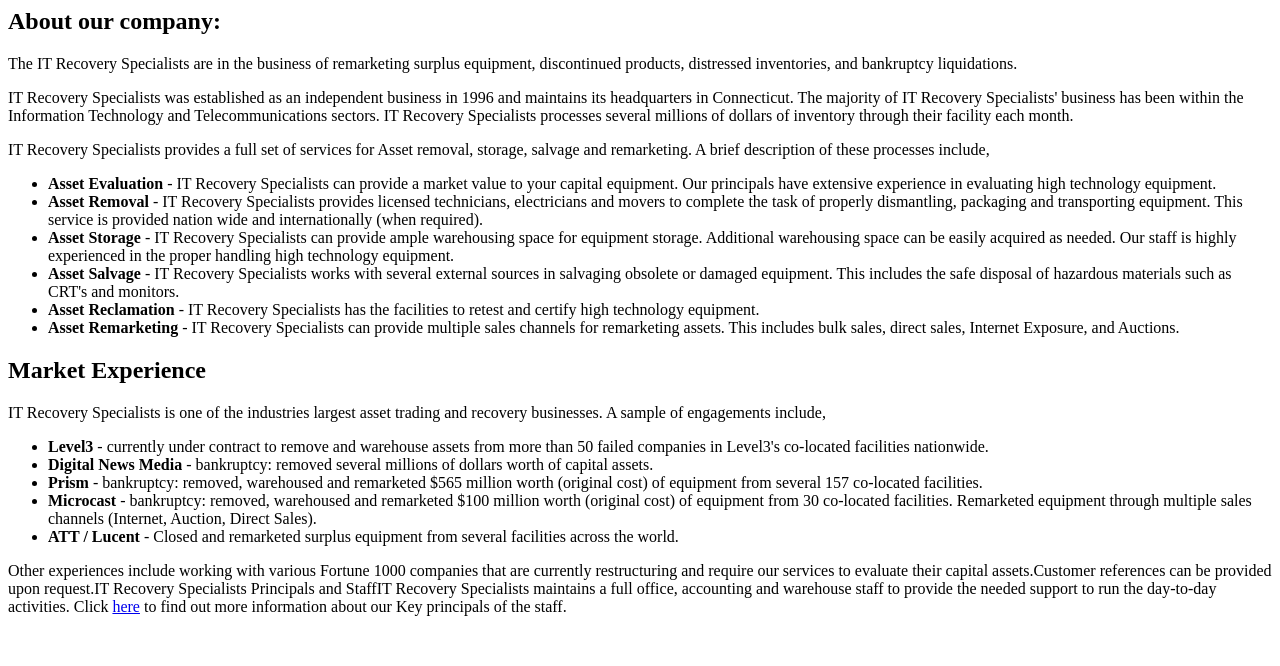
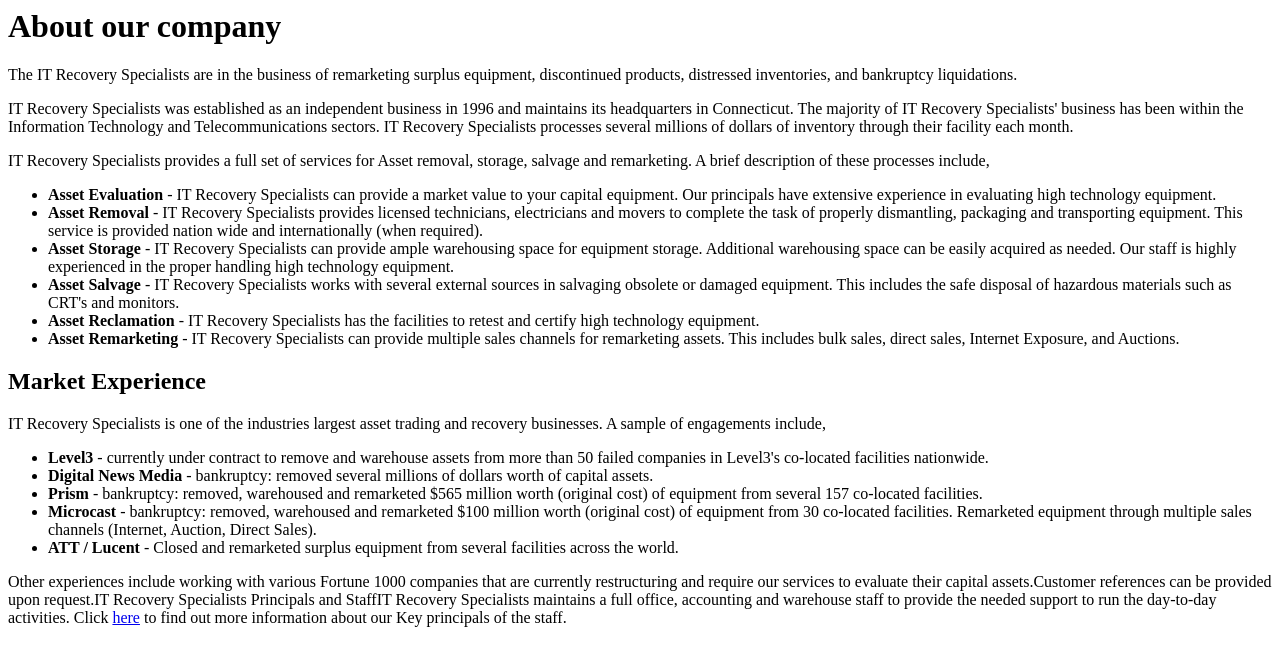
Before and after one commit to aroolaart/itrecoveryspecialists, a PHP site: page /views/about.html in a window 1280 px wide. Shown: the top 666 px of the page. Run offline with PHP 8.4, Linux system fonts and the light colour scheme.

Commit message:
updated pages and headings

```diff
--- a/app/index.html
+++ b/app/index.html
@@ -109,7 +109,7 @@
 <div class="container-fluid main">
     <div class="row">
         <div class="left-rail col-md-2 hidden-xs hidden-sm">
-            <h2><span class="label label-primary">Press:</span></h2>
+            <h2>Press Articles:</h2>
             <small>(Click to open articles)</small>
                 <a href="http://archive.fortune.com/magazines/fortune/fortune_archive/2002/02/04/317491/index.htm" target="_blank"><img src="images/press/fortune_mag.jpg" alt="Forture magazine article"/></a>
                 <a href="press.php?story=ciomag"><img src="images/press/cio_mag.jpg" /></a>
@@ -119,7 +119,7 @@
             AACONTENTAA
         </div>
         <div class="right-rail col-md-2 hidden-xs hidden-sm">
-            <h2><span class="label label-primary">Go To:</span></h2>
+            <h2>Go To:</h2>
             <ul class="nav nav-pills nav-stacked">
                 <li role="presentation"><a href="index.php"><span class="glyphicon glyphicon-chevron-right"></span> Home</a></li>
                 <li role="presentation"><a href="inventory.php"><span class="glyphicon glyphicon-chevron-right"></span> Inventory</a></li>
@@ -153,7 +153,7 @@
     <div class="info">
         107 Research Drive<br/>
         Milford CT 06460<br/>
-        Tel: 203-874-1800 (click phone to call)<br/>
+        Tel: 203-874-1800 <span class="visible-xs">(click phone to call)</span><br/>
         Fax: 203-874-1804
     </div>
 </footer>
--- a/app/styles/_default.scss
+++ b/app/styles/_default.scss
@@ -2,11 +2,13 @@
 /* colors */
 
 $primary-color: #4A7AA2;
+$footer-info-color: #A2D8EF;
 $row-dark-color: #B7C8D8;
+$heading-color: $primary-color;
 
 h1, h2, h3, h4, h5 {
-  color: darken($primary-color, 0%);
-  font-family: 'Pontano Sans', sans-serif;
+  color: $primary-color;
+  font-family: 'Pontano Sans', Arial, sans-serif;
 }
 h2, .h2 {
   font-size: 20px;
--- a/app/styles/_mobile.scss
+++ b/app/styles/_mobile.scss
@@ -52,7 +52,7 @@ body {
     }
 
     .navbar-collapse {
-      font-size: 14px;
+      font-size: 16px;
       color: white;
     }
     .no-results {
--- a/app/styles/main.scss
+++ b/app/styles/main.scss
@@ -169,7 +169,7 @@ footer {
   color: #ffffff;
   background-color:rgba(0, 0, 0, 0.7);
   .info {
-    color: $primary-color;
+    color: $footer-info-color;
     margin-top: 44px;
     display: none;
   }
--- a/app/views/about.html
+++ b/app/views/about.html
@@ -1,24 +1,28 @@
-<h2>About our company:</h2>
+<div class="row">
+   <div class="col-xs-12">
+      <h1>About our company</h1>
       <p>The IT Recovery Specialists are in the business of remarketing surplus equipment, discontinued products, distressed inventories, and bankruptcy liquidations.</p>
       <p>IT Recovery Specialists was established as an independent business in 1996 and maintains its headquarters in Connecticut.  The majority of IT Recovery Specialists' business has been within the Information Technology and Telecommunications sectors.  IT Recovery Specialists processes several millions of dollars of inventory through their facility each month. </p>
       <p>IT Recovery Specialists provides a full set of services for Asset removal, storage, salvage and remarketing.  A brief description of these processes include,</p>
       <p>
       </p>
       <ul>
-   <li><span style="font-weight:bold;">Asset Evaluation</span> - IT Recovery Specialists can provide a market value to your capital equipment. Our principals have extensive experience in evaluating high technology equipment.</li>
-   <li><span style="font-weight:bold;">Asset Removal</span> - IT Recovery Specialists provides licensed technicians, electricians and movers to complete the task of properly dismantling, packaging and transporting equipment. This service is provided nation wide and internationally (when required).</li>
-   <li><span style="font-weight:bold;">Asset Storage</span> - IT Recovery Specialists can provide ample warehousing space for equipment storage. Additional warehousing space can be easily acquired as needed. Our staff is highly experienced in the proper handling high technology equipment.</li>
-   <li><span style="font-weight:bold;">Asset Salvage</span> - IT Recovery Specialists works with several external sources in salvaging obsolete or damaged equipment. This includes the safe disposal of hazardous materials such as CRT's and monitors.</li>
-   <li><span style="font-weight:bold;">Asset Reclamation</span> - IT Recovery Specialists has the facilities to retest and certify high technology equipment.</li>
-   <li><span style="font-weight:bold;">Asset Remarketing</span> - IT Recovery Specialists can provide multiple sales channels for remarketing assets. This includes bulk sales, direct sales, Internet Exposure, and Auctions. </li>
+         <li><strong>Asset Evaluation</strong> - IT Recovery Specialists can provide a market value to your capital equipment. Our principals have extensive experience in evaluating high technology equipment.</li>
+         <li><strong>Asset Removal</strong> - IT Recovery Specialists provides licensed technicians, electricians and movers to complete the task of properly dismantling, packaging and transporting equipment. This service is provided nation wide and internationally (when required).</li>
+         <li><strong>Asset Storage</strong> - IT Recovery Specialists can provide ample warehousing space for equipment storage. Additional warehousing space can be easily acquired as needed. Our staff is highly experienced in the proper handling high technology equipment.</li>
+         <li><strong>Asset Salvage</strong> - IT Recovery Specialists works with several external sources in salvaging obsolete or damaged equipment. This includes the safe disposal of hazardous materials such as CRT's and monitors.</li>
+         <li><strong>Asset Reclamation</strong> - IT Recovery Specialists has the facilities to retest and certify high technology equipment.</li>
+         <li><strong>Asset Remarketing</strong> - IT Recovery Specialists can provide multiple sales channels for remarketing assets. This includes bulk sales, direct sales, Internet Exposure, and Auctions. </li>
       </ul>
       <h2>Market Experience</h2>
       <p>IT Recovery Specialists is one of the industries largest asset trading and recovery businesses. A sample of engagements include,</p>
       <ul>
-   <li><span style="font-weight:bold;">Level3</span> - currently under contract to remove and warehouse assets from more than 50 failed companies in Level3's co-located facilities nationwide.</li>
-   <li><span style="font-weight:bold;">Digital News Media</span> - bankruptcy: removed several millions of dollars worth of capital assets.</li>
-   <li><span style="font-weight:bold;">Prism</span> - bankruptcy: removed, warehoused and remarketed $565 million worth (original cost) of equipment from several 157 co-located facilities.</li>
-   <li><span style="font-weight:bold;">Microcast</span> - bankruptcy: removed, warehoused and remarketed $100 million worth (original cost) of equipment from 30 co-located facilities. Remarketed equipment through multiple sales channels (Internet, Auction, Direct Sales).</li>
-   <li><span style="font-weight:bold;">ATT / Lucent</span> - Closed and remarketed surplus equipment from several facilities across the world.</li>
+         <li><strong>Level3</strong> - currently under contract to remove and warehouse assets from more than 50 failed companies in Level3's co-located facilities nationwide.</li>
+         <li><strong>Digital News Media</strong> - bankruptcy: removed several millions of dollars worth of capital assets.</li>
+         <li><strong>Prism</strong> - bankruptcy: removed, warehoused and remarketed $565 million worth (original cost) of equipment from several 157 co-located facilities.</li>
+         <li><strong>Microcast</strong> - bankruptcy: removed, warehoused and remarketed $100 million worth (original cost) of equipment from 30 co-located facilities. Remarketed equipment through multiple sales channels (Internet, Auction, Direct Sales).</li>
+         <li><strong>ATT / Lucent</strong> - Closed and remarketed surplus equipment from several facilities across the world.</li>
       </ul>
-<p>Other experiences include working with various Fortune 1000 companies that are currently restructuring and require our services to evaluate their capital assets.Customer references can be provided upon request.IT Recovery Specialists Principals and StaffIT Recovery Specialists maintains a full office, accounting and warehouse staff to provide the needed support to run the day-to-day activities. Click <a href="#/mgmt">here</a> to find out more information about our Key principals of the staff.</p>
+      <p>Other experiences include working with various Fortune 1000 companies that are currently restructuring and require our services to evaluate their capital assets.Customer references can be provided upon request.IT Recovery Specialists Principals and StaffIT Recovery Specialists maintains a full office, accounting and warehouse staff to provide the needed support to run the day-to-day activities. Click <a href="mgmt.php">here</a> to find out more information about our Key principals of the staff.</p>
+   </div>
+</div>
--- a/app/views/ciomag.html
+++ b/app/views/ciomag.html
@@ -38,7 +38,7 @@
 
 		<p>"We'll always look at this market as an option from here on in," Haser says.</p>
 
-<table width="500">
+		<table width="60%">
 		<tbody><tr>
 			<td valign="top"><h3>The Brokers</h3>
 		<h3>CRAZY JOHN. HIS PRICES ARE INSANE!!!</h3>
--- a/app/views/contact.html
+++ b/app/views/contact.html
@@ -1,3 +1,5 @@
+<div class="row">
+  <div class="col-xs-12">
   <h1>Contact IT Recovery Specialists</h1>
     <h2>Company Address:</h2>
     <div class="panel panel-default">
@@ -11,6 +13,9 @@
       </div>
   <hr>
   <h2>Contact Form</h2>
+  </div>
+</div>
+
 <div class="row">
 
 <div class="col-xs-12">
--- a/app/views/inventory.html
+++ b/app/views/inventory.html
@@ -1,5 +1,5 @@
 <div ng-controller="InventoryCtrl">
-  <h2>Search our inventory database</h2>
+  <h1>Search our inventory</h1>
   <p class="lead">Please note that this is not a complete list of products we have in our inventory.  Please <a href="contact.php">contact us <span class="glyphicon glyphicon-earphone"></span></a> if you need help finding something you are looking for.</p>
   <p>Type in the search field to narrow your search.</p>
   <div class="filters row">
--- a/app/views/press.html
+++ b/app/views/press.html
@@ -1,6 +1,6 @@
 <div class="row">
    <div class="col-xs-12">
-      <h1>Press articles about IT Recovery Specialists and John Lynch <span class="small">(CEO)</span></h1>
+      <h2>Press articles about IT Recovery Specialists and John Lynch <span class="small">(CEO)</span></h2>
       <ul>
          <li>
             <a href="http://archive.fortune.com/magazines/fortune/fortune_archive/2002/02/04/317491/index.htm" target="_blank">Fortune Magazine Features Article on Asset Recovery -
--- a/app/views/services.html
+++ b/app/views/services.html
@@ -21,7 +21,7 @@
 		best effort to find the equipment you need and accomodate your needs.
 		</p>
 		<h3>Asset Evaluation: </h3>
-		<p>IT Recovery Specialists can provide a market value for capital equipment. IT Recovery Specialists professionals have extensive experience in evaluating high technology equipment.</p>
+		<p>IT Recovery Specialists can provide a market value for capital equipment. IT Recovery Specialists professionals have extensive experience in evaluating high technology equipment. We <strong>test all the equipment</strong> in our IT Recovery Specialists Testing lab to verify the condition of received equipment.</p>
 		<h3>Asset Removal: </h3>
 		<p>IT Recovery Specialists provides licensed technicians, electricians and movers to complete the task of properly dismantling, packaging and transporting equipment. This service is provided nationwide and internationally (when required).</p>
 		<h3>Asset Storage: </h3>
--- a/app/views/thanks.html
+++ b/app/views/thanks.html
@@ -1,4 +1,5 @@
 <div id='thanks' class="row">
+	  <div class="col-xs-12">
 		<h1>Thank you !</h1>
 	  <div class="col-xs-4">
 	  	<img src='images/contact.jpg' class="img-rounded"/>
@@ -7,3 +8,4 @@
 	    <h2>Your comments have been received, someone will be getting back to you soon!</h2>
 	  </div>
 	</div>
+</div>
--- a/app/views/wsj.html
+++ b/app/views/wsj.html
@@ -1,4 +1,5 @@
-
+<div class="row">
+  <div class="col-xs-12">
 	<h2>Wall Street Journal</h2>
 	<h3>Watching the Web: Surfing the Internet to unearth family history - August 30, 2001 Thursday</h3>
 	<h3>"Flash the Cash"</h3>
@@ -18,3 +19,5 @@ head at the infrastructure many of the failed companies built. Meanwhile, he tak
 	the fact that he runs his firm with just five full-time employees. "I'm not afraid to get on
 	the forklift and move things," he says. And all the companies he is dismantling? "They should
 	never have had 1,000 employees to begin with."</p>
+  </div>
+</div>
```
Also changed, not shown: app/views/faq.html (+5 -3 lines), app/views/mgmt.html (+4 -4 lines), app/views/barrons.html (indentation only), app/views/financialtimes.html (indentation only), app/views/grant.html (indentation only), app/views/mercurynews.html (indentation only), app/views/thestreet.html (indentation only). Lines whose indentation alone changed are shown as unchanged.
